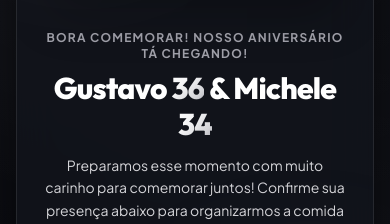
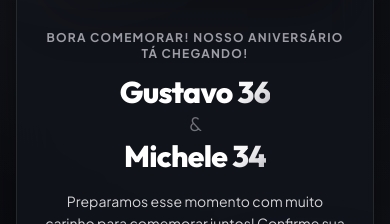
Before and after one commit to guuhferiani/convite-niver-Mi-Gu, a Next.js app: page / in a window 390 px wide. Shown: the part 283-507 px from the top of the page. Built offline with nearby package versions, Linux system fonts and the light colour scheme; no server answers; the database is empty.

Commit message:
style: nomes dos aniversariantes empilhados verticalmente para layout mobile perfeito

```diff
--- a/src/app/page.js
+++ b/src/app/page.js
@@ -325,12 +325,13 @@ export default function HomePage() {
         </div>
 
         {/* Headings */}
-        <h2 className="text-xs uppercase tracking-widest font-bold text-zinc-400 mb-2">
+        <h2 className="text-xs uppercase tracking-widest font-bold text-zinc-400 mb-3">
           BORA COMEMORAR! NOSSO ANIVERSÁRIO TÁ CHEGANDO!
         </h2>
-        <h1 className="text-3xl sm:text-5xl font-extrabold text-white tracking-tight mb-3 font-display">
-          Gustavo <span className="platinum-gradient-text">36</span> & Michele{' '}
-          <span className="platinum-gradient-text">34</span>
+        <h1 className="text-3xl sm:text-5xl font-extrabold text-white tracking-tight mb-4 font-display flex flex-col items-center justify-center gap-1 sm:gap-2">
+          <span>Gustavo <span className="platinum-gradient-text">36</span></span>
+          <span className="text-zinc-500 font-light text-xl sm:text-2xl leading-none">&</span>
+          <span>Michele <span className="platinum-gradient-text">34</span></span>
         </h1>
         <p className="text-zinc-300 text-sm sm:text-base max-w-xl mx-auto leading-relaxed mb-8">
           Preparamos esse momento com muito carinho para comemorar juntos! Confirme sua presença
```
